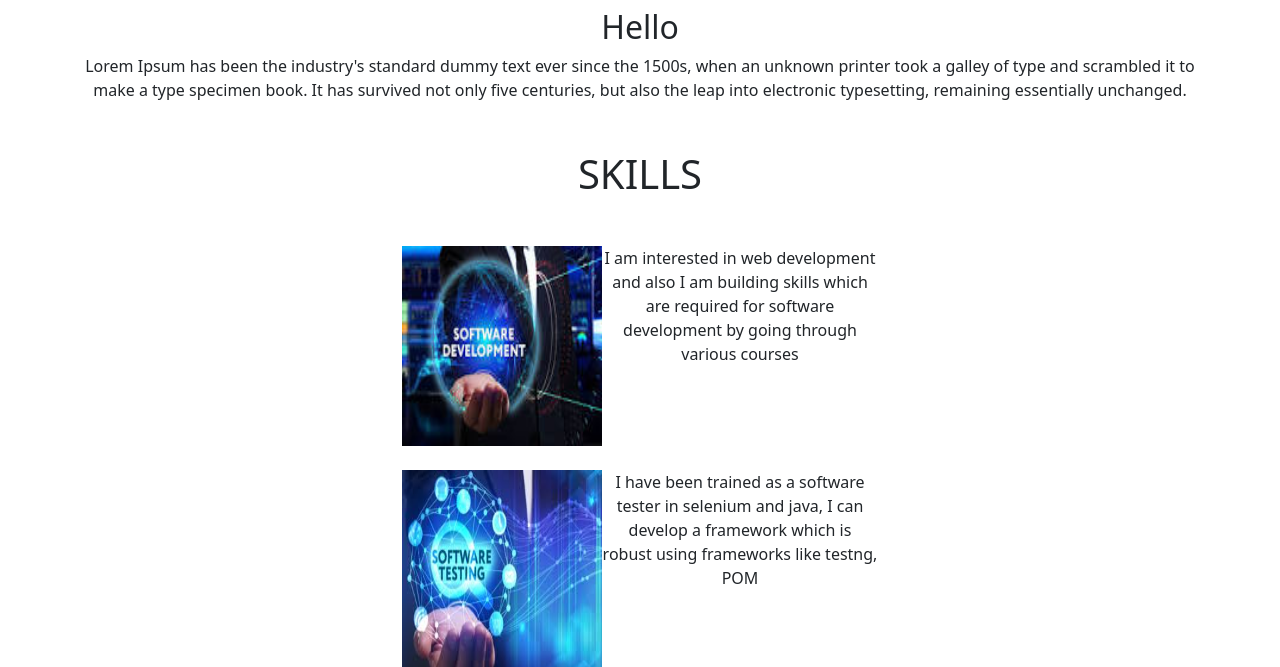
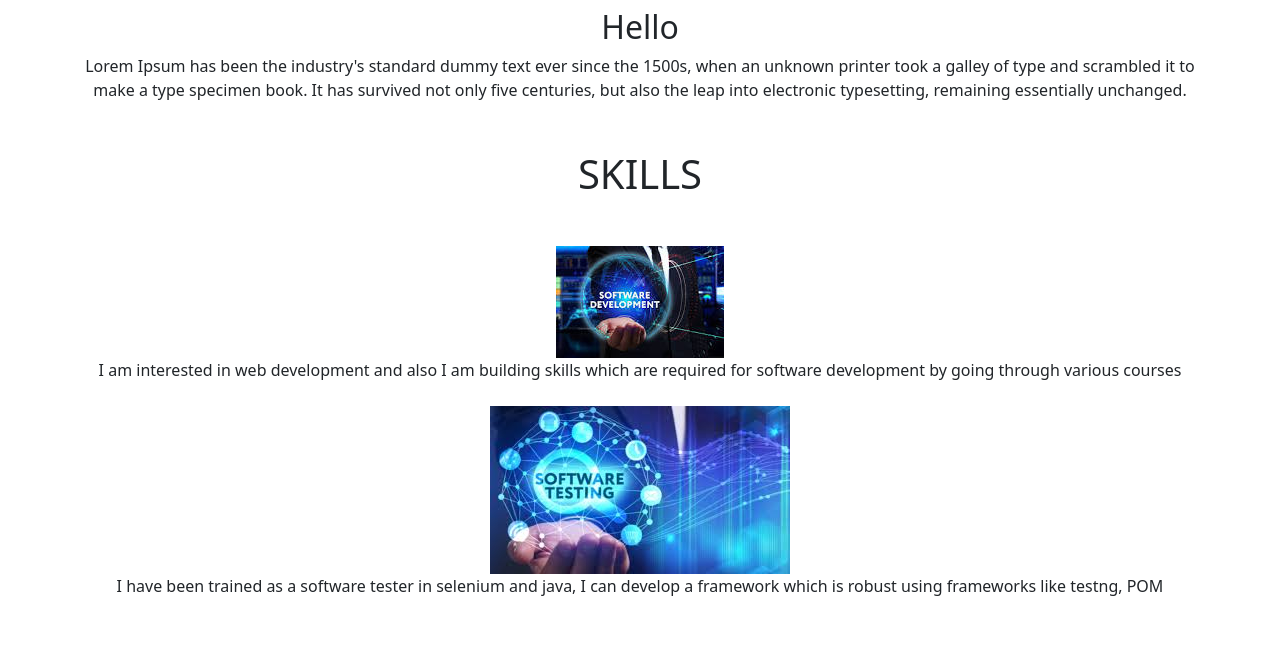
Before and after one commit to chandann1272000/Capstrone-Project2, a plain HTML site: page index.html in a window 1280 px wide. Shown: the part 784-1451 px from the top of the page. Drawn offline with nearby package versions, Linux system fonts and the light colour scheme.

Commit message:
Update index.html

```diff
--- a/index.html
+++ b/index.html
@@ -5,9 +5,7 @@
     <meta charset="UTF-8">
     <meta name="viewport" content="width=device-width, initial-scale=1.0">
     <title>My Work</title>
-    <link href="https://cdn.jsdelivr.net/npm/bootstrap@5.3.3/dist/css/bootstrap.min.css" rel="stylesheet"
-        integrity="sha384-QWTKZyjpPEjISv5WaRU9OFeRpok6YctnYmDr5pNlyT2bRjXh0JMhjY6hW+ALEwIH" crossorigin="anonymous">
-    <link rel="stylesheet" href="style.css">
+    <link href="https://cdn.jsdelivr.net/npm/bootstrap@5.3.3/dist/css/bootstrap.min.css" rel="stylesheet" integrity="sha384-QWTKZyjpPEjISv5WaRU9OFeRpok6YctnYmDr5pNlyT2bRjXh0JMhjY6hW+ALEwIH" crossorigin="anonymous">
 </head>
 
 <body>
```
